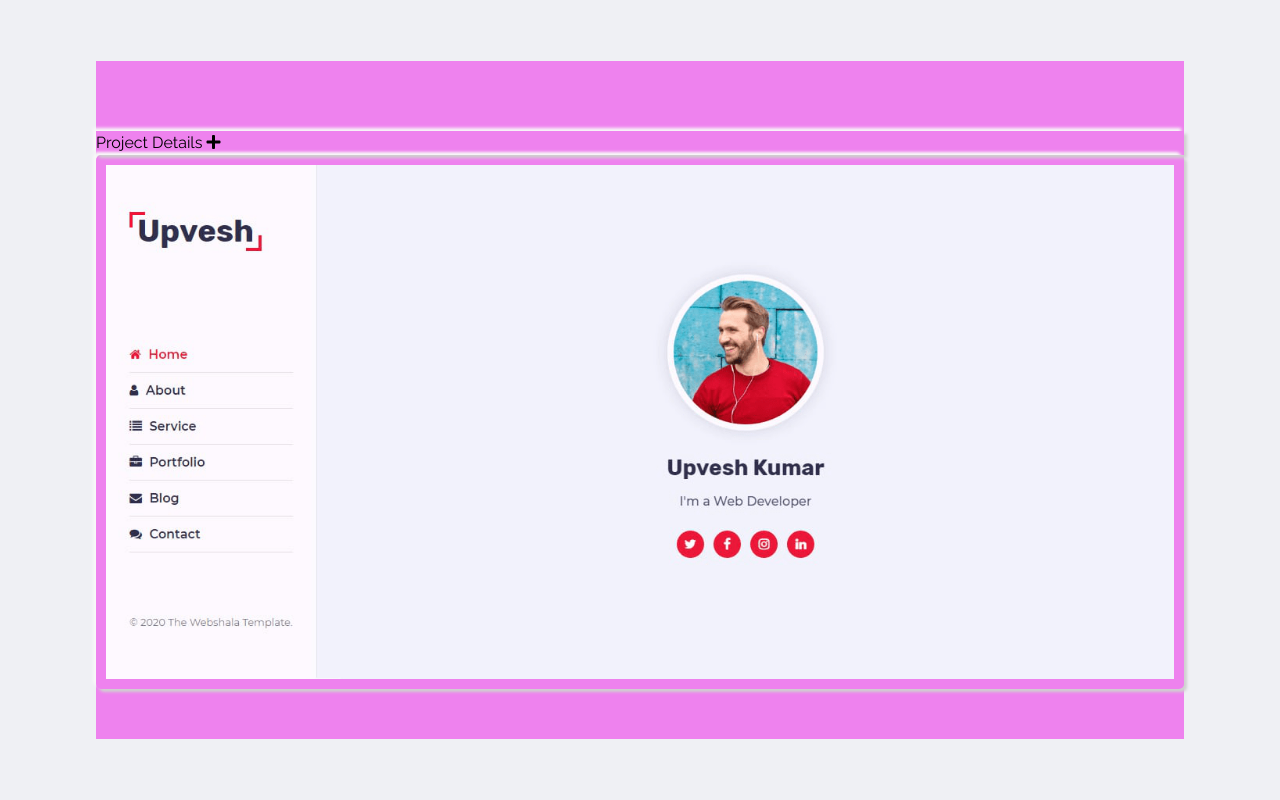
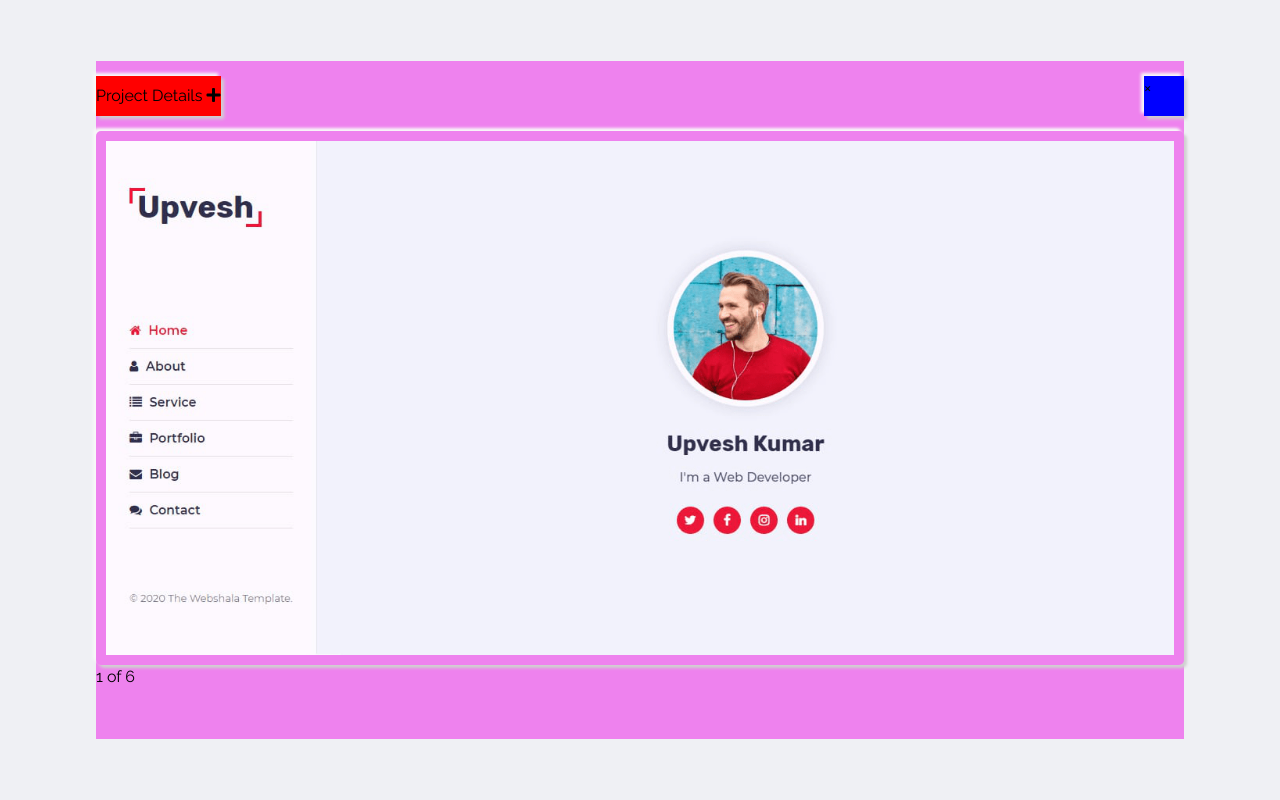
Before and after one commit to Edvunge/Personal-Portfolio-Website-, a plain HTML site: page index.html in a window 1280 px wide. Shown: the top 800 px of the page. Drawn offline with Linux system fonts and the light colour scheme.

Commit message:
upgrade commit

```diff
--- a/css/style.css
+++ b/css/style.css
@@ -821,4 +821,21 @@ img{
 .portfolio-popup .pp-main-inner{
     background-color: violet;
     padding: 70px 0 50px;
+    position: relative;
 }
+.portfolio-popup .pp-project-details-btn{
+    position: absolute;
+    left: 0;
+    background-color: red;
+    top: 15px;
+    height: 40px;
+    line-height: 40px;
+}
+.portfolio-popup .pp-close{
+    position: absolute;
+    right: 0;
+    background-color: blue;
+    height: 40px;
+    width: 40px;
+    top: 15px;
+}
--- a/index.html
+++ b/index.html
@@ -658,12 +658,14 @@
     <div class="pp-main">
       <div class="pp-main-inner">
         <div class="pp-project-details-btn  outer-shadow  hover-in-shadow">Project Details <i class="fas fa-plus"></i></div>
-        <div class="pp-close"></div>
+        <div class="pp-close outer-shadow  hover-in-shadow">&times;</div>
         <img src="img/portfolio/large/project-1/1.png" alt="img" class="pp-img outer-shadow">
+        <div class="pp-counter">1 of 6</div>
       </div>
     </div>
   </div>
 <!--  portfolio popup end  -->
+
 
 <!-- main js -->
 <script src="js/main.js"></script>
```
